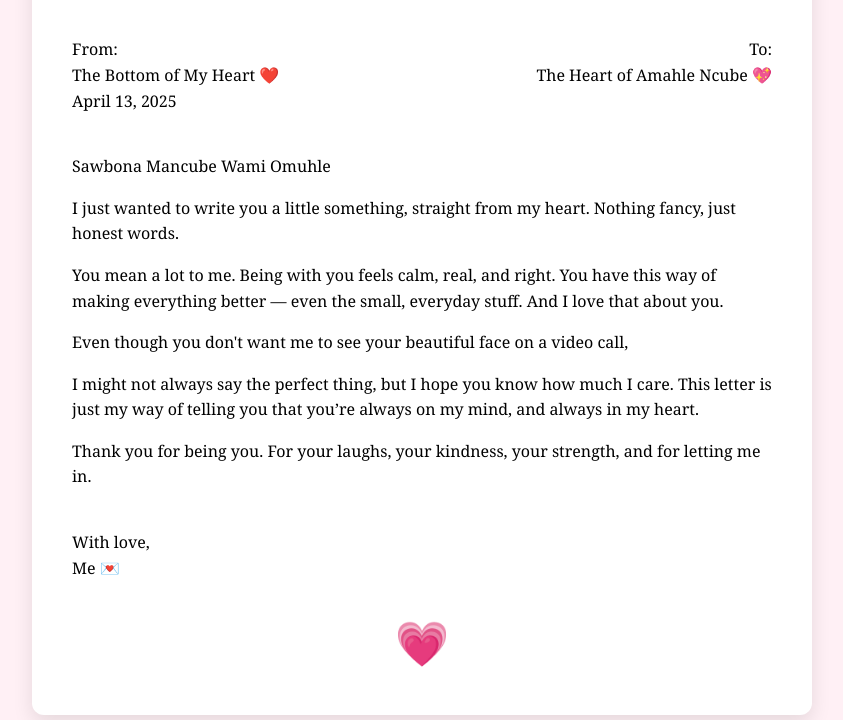
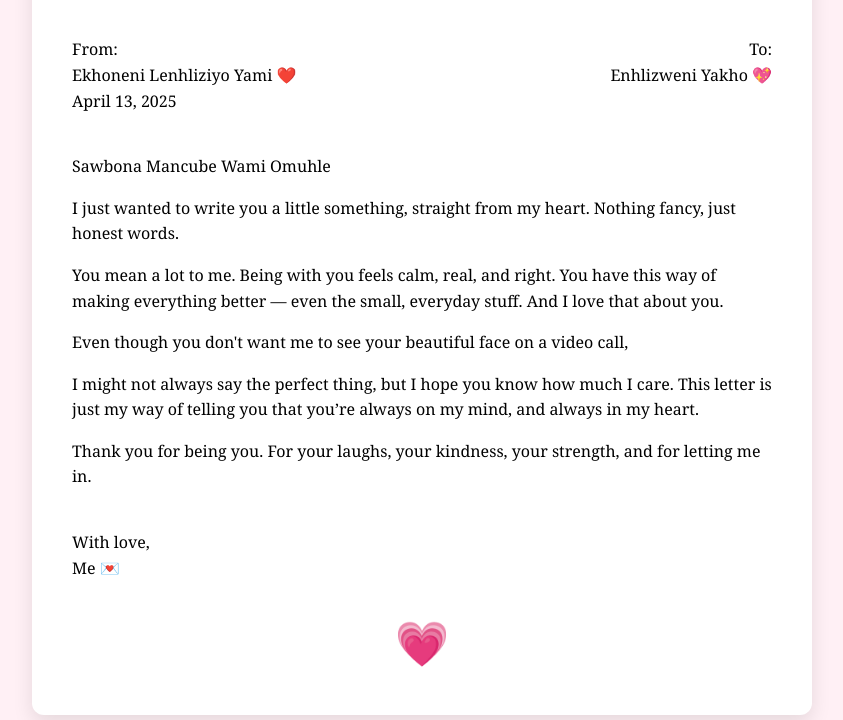
Before and after one commit to Asimthande/Check, a plain HTML site: page content.html in a window 1280 px wide. Shown: the part 120-840 px from the top of the page, without its empty margins (218-1061 px from the left). Drawn offline with Linux system fonts and the light colour scheme.

Commit message:
Update content.html

```diff
--- a/content.html
+++ b/content.html
@@ -73,12 +73,12 @@
         <div class="address-block">
             <div class="from">
                 From:<br>
-                The Bottom of My Heart ❤️<br>
+                Ekhoneni Lenhliziyo Yami ❤️<br>
                 April 13, 2025
             </div>
             <div class="to" style="text-align: right;">
                 To:<br>
-                The Heart of Amahle Ncube 💖
+                Enhlizweni Yakho 💖
             </div>
         </div>
 
```
